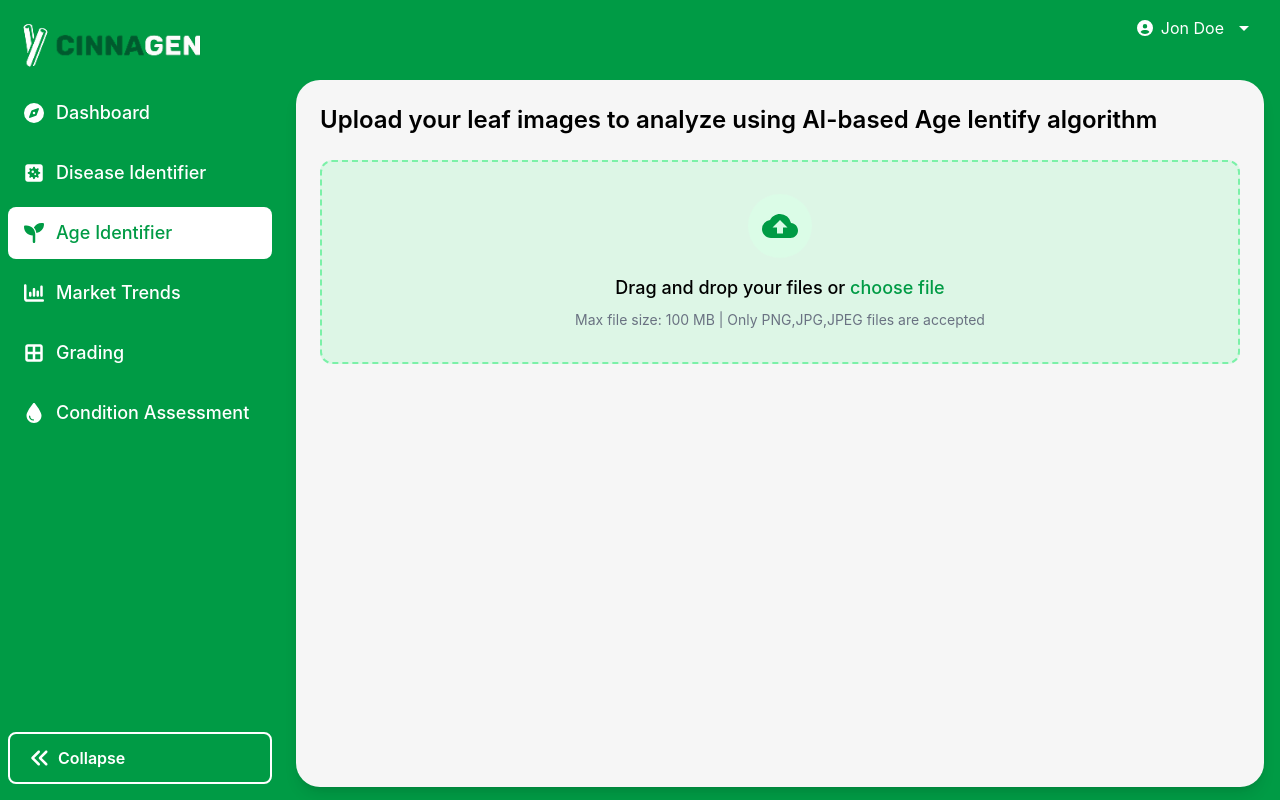
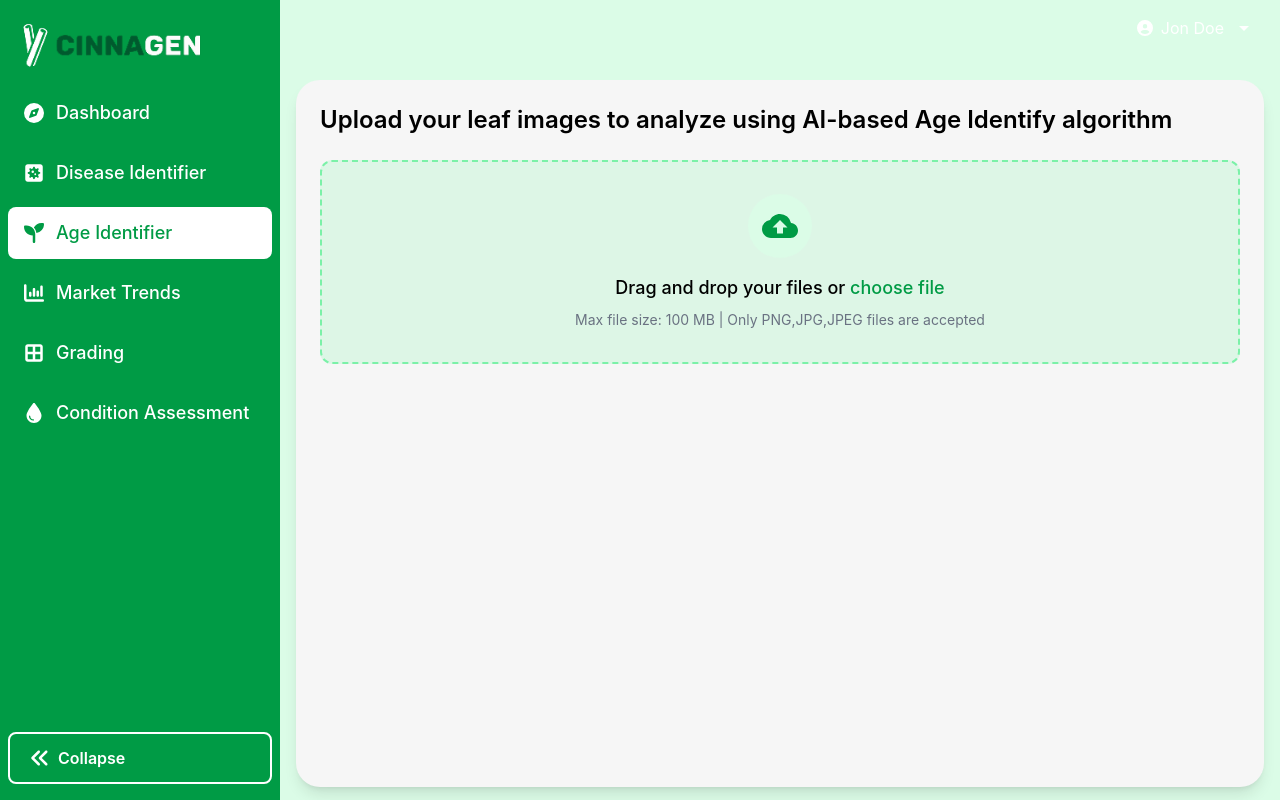
Before and after one commit to Izu99/cinnagen, a React (Vite) app: page /age-identifier in a window 1280 px wide. Built offline with nearby package versions, Linux system fonts and the light colour scheme.

Commit message:
color change

```diff
--- a/src/App.jsx
+++ b/src/App.jsx
@@ -18,7 +18,7 @@ function App() {
 
     return (
         <Router>
-            <div className="flex bg-green-600">
+            <div className="flex bg-green-100">
                 <SideBar />
                 <div className="flex-1 p-4">
                     <div className="flex justify-end mb-4">
--- a/src/index.css
+++ b/src/index.css
@@ -3,5 +3,4 @@ body {
     margin: 0;
     padding: 0;
     box-sizing: border-box;
-    background-color: #f5f5f5;
 }
--- a/src/pages/AgeIdentifier.jsx
+++ b/src/pages/AgeIdentifier.jsx
@@ -117,7 +117,7 @@ const AgeIdentifier = () => {
 
             <div className="mb-6">
                 <h1 className="text-2xl font-semibold mb-2">
-                    Upload your leaf images to analyze using AI-based Age Ientify algorithm
+                    Upload your leaf images to analyze using AI-based Age Identify algorithm
                 </h1>
             </div>
 
```
